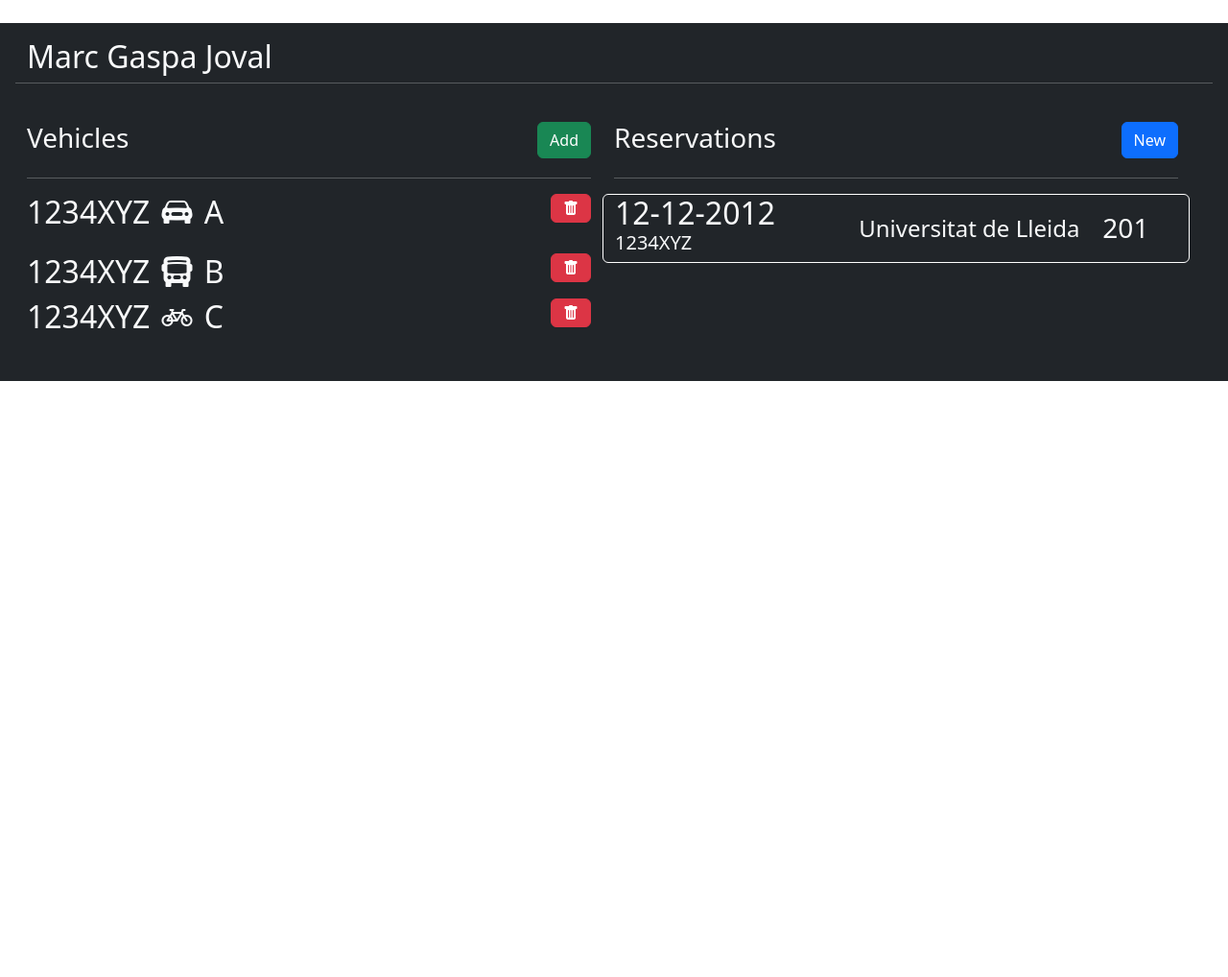
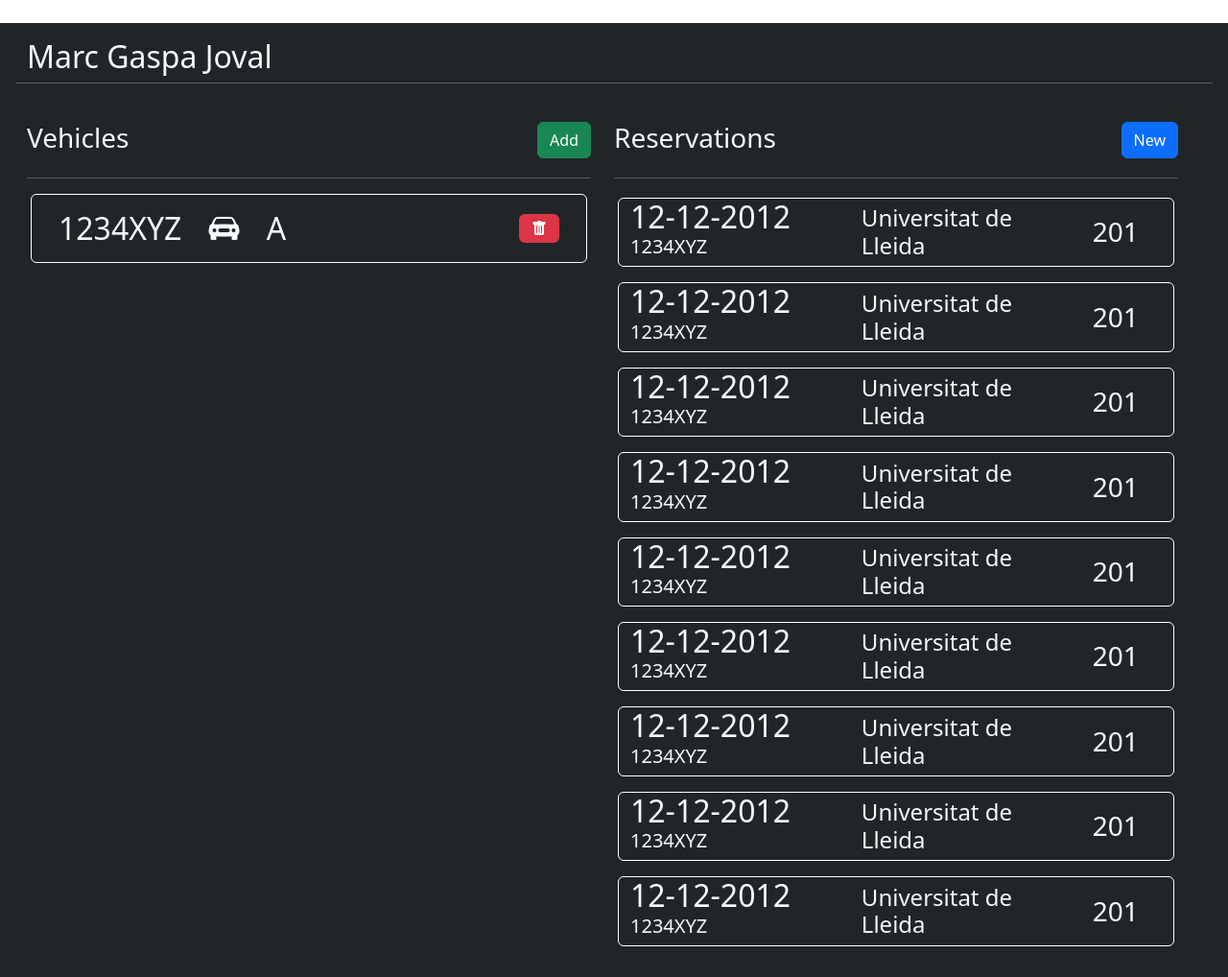
Before and after one commit to aleex0309/parKING, a Django app: template web/templates/web/dashboard.html in a window 1280 px wide. Shown: the whole page at 96% size. Before the commit the page ends 397 px from the top, so only its background shows below. Run offline with Django 4.2, Linux system fonts and the light colour scheme; the template is opened without the code that fills it, so the values that code supplies are empty.

Commit message:
prototype almost done, pre overflow

```diff
--- a/web/templates/web/dashboard.html
+++ b/web/templates/web/dashboard.html
@@ -9,7 +9,7 @@
   <link rel="stylesheet" href="https://cdn.jsdelivr.net/npm/bootstrap-icons@1.10.5/font/bootstrap-icons.css">
 </head>
 
-<body class="text-light">
+<body class="text-light m-0">
   <div class="container-fluid mt-4 bg-dark">
     <div class="row p-3">
       <div class="col">
@@ -32,39 +32,18 @@
           <hr class="hr">
 
           <!-- Start of vehicle rows -->
-          <div class="row mb-3">
           <div class="col">
-              <h2 class="d-inline-block">1234XYZ</h2>
-              <i class="bi bi-car-front-fill m-2" style="font-size: 2rem;"></i>
-              <h2 class="d-inline-block">A</h2>
+            <div class="row mb-3 align-items-center border border-white rounded m-1 p-3">
+              <div class="col col-10">
+                <h2 class="d-inline-block m-0">1234XYZ</h2>
+                <i class="bi bi-car-front-fill m-4" style="font-size: 2rem;"></i>
+                <h2 class="d-inline-block m-0">A</h2>
               </div>
-            <div class="col" align="right">
+              <div class="col col-2" align="right">
                 <button type="button" class="btn btn-danger bi bi-trash-fill "></button>
               </div>
             </div>
-
-          <div class="row">
-            <div class="col">
-              <h2 class="d-inline-block">1234XYZ</h2>
-              <i class="bi bi-bus-front-fill m-2" style="font-size: 2rem;"></i>
-              <h2 class="d-inline-block">B</h2>
           </div>
-            <div class="col" align="right">
-              <button type="button" class="btn btn-danger bi bi-trash-fill "></button>
-            </div>
-          </div>
-
-          <div class="row">
-            <div class="col">
-              <h2 class="d-inline-block">1234XYZ</h2>
-              <i class="bi bi-bicycle m-2" style="font-size: 2rem;"></i>
-              <h2 class="d-inline-block">C</h2>
-            </div>
-            <div class="col" align="right">
-              <button type="button" class="btn btn-danger bi bi-trash-fill "></button>
-            </div>
-          </div>
-
         </div>
 
         <!-- Reservations Column -->
@@ -81,7 +60,8 @@
           <hr class="hr">
           <!-- Start of reservation rows -->
 
-          <div class="row mb-3 align-items-center border border-white rounded">
+          <div class="col overflow-y-auto">
+            <div class="row mb-3 align-items-center border border-white rounded m-1">
               <div class="col">
                 <h2 class="d-inline">12-12-2012</h2>
                 <h5 class="">1234XYZ</h5>
@@ -93,6 +73,108 @@
                 <h3 class="d-inline">201</h3>
               </div>
             </div>
+
+            <div class="row mb-3 align-items-center border border-white rounded m-1">
+              <div class="col">
+                <h2 class="d-inline">12-12-2012</h2>
+                <h5 class="">1234XYZ</h5>
+              </div>
+              <div class="col align-items-center">
+                <h4 class="mb-0">Universitat de Lleida</h4>
+              </div>
+              <div class="col-2">
+                <h3 class="d-inline">201</h3>
+              </div>
+            </div>
+
+            <div class="row mb-3 align-items-center border border-white rounded m-1">
+              <div class="col">
+                <h2 class="d-inline">12-12-2012</h2>
+                <h5 class="">1234XYZ</h5>
+              </div>
+              <div class="col align-items-center">
+                <h4 class="mb-0">Universitat de Lleida</h4>
+              </div>
+              <div class="col-2">
+                <h3 class="d-inline">201</h3>
+              </div>
+            </div>
+
+            <div class="row mb-3 align-items-center border border-white rounded m-1">
+              <div class="col">
+                <h2 class="d-inline">12-12-2012</h2>
+                <h5 class="">1234XYZ</h5>
+              </div>
+              <div class="col align-items-center">
+                <h4 class="mb-0">Universitat de Lleida</h4>
+              </div>
+              <div class="col-2">
+                <h3 class="d-inline">201</h3>
+              </div>
+            </div>
+
+            <div class="row mb-3 align-items-center border border-white rounded m-1">
+              <div class="col">
+                <h2 class="d-inline">12-12-2012</h2>
+                <h5 class="">1234XYZ</h5>
+              </div>
+              <div class="col align-items-center">
+                <h4 class="mb-0">Universitat de Lleida</h4>
+              </div>
+              <div class="col-2">
+                <h3 class="d-inline">201</h3>
+              </div>
+            </div>
+            <div class="row mb-3 align-items-center border border-white rounded m-1">
+              <div class="col">
+                <h2 class="d-inline">12-12-2012</h2>
+                <h5 class="">1234XYZ</h5>
+              </div>
+              <div class="col align-items-center">
+                <h4 class="mb-0">Universitat de Lleida</h4>
+              </div>
+              <div class="col-2">
+                <h3 class="d-inline">201</h3>
+              </div>
+            </div>
+
+            <div class="row mb-3 align-items-center border border-white rounded m-1">
+              <div class="col">
+                <h2 class="d-inline">12-12-2012</h2>
+                <h5 class="">1234XYZ</h5>
+              </div>
+              <div class="col align-items-center">
+                <h4 class="mb-0">Universitat de Lleida</h4>
+              </div>
+              <div class="col-2">
+                <h3 class="d-inline">201</h3>
+              </div>
+            </div>
+            <div class="row mb-3 align-items-center border border-white rounded m-1">
+              <div class="col">
+                <h2 class="d-inline">12-12-2012</h2>
+                <h5 class="">1234XYZ</h5>
+              </div>
+              <div class="col align-items-center">
+                <h4 class="mb-0">Universitat de Lleida</h4>
+              </div>
+              <div class="col-2">
+                <h3 class="d-inline">201</h3>
+              </div>
+            </div>
+            <div class="row mb-3 align-items-center border border-white rounded m-1">
+              <div class="col">
+                <h2 class="d-inline">12-12-2012</h2>
+                <h5 class="">1234XYZ</h5>
+              </div>
+              <div class="col align-items-center">
+                <h4 class="mb-0">Universitat de Lleida</h4>
+              </div>
+              <div class="col-2">
+                <h3 class="d-inline">201</h3>
+              </div>
+            </div>
+
           </div>
         </div>
 
```
Lines whose indentation alone changed are shown as unchanged.
